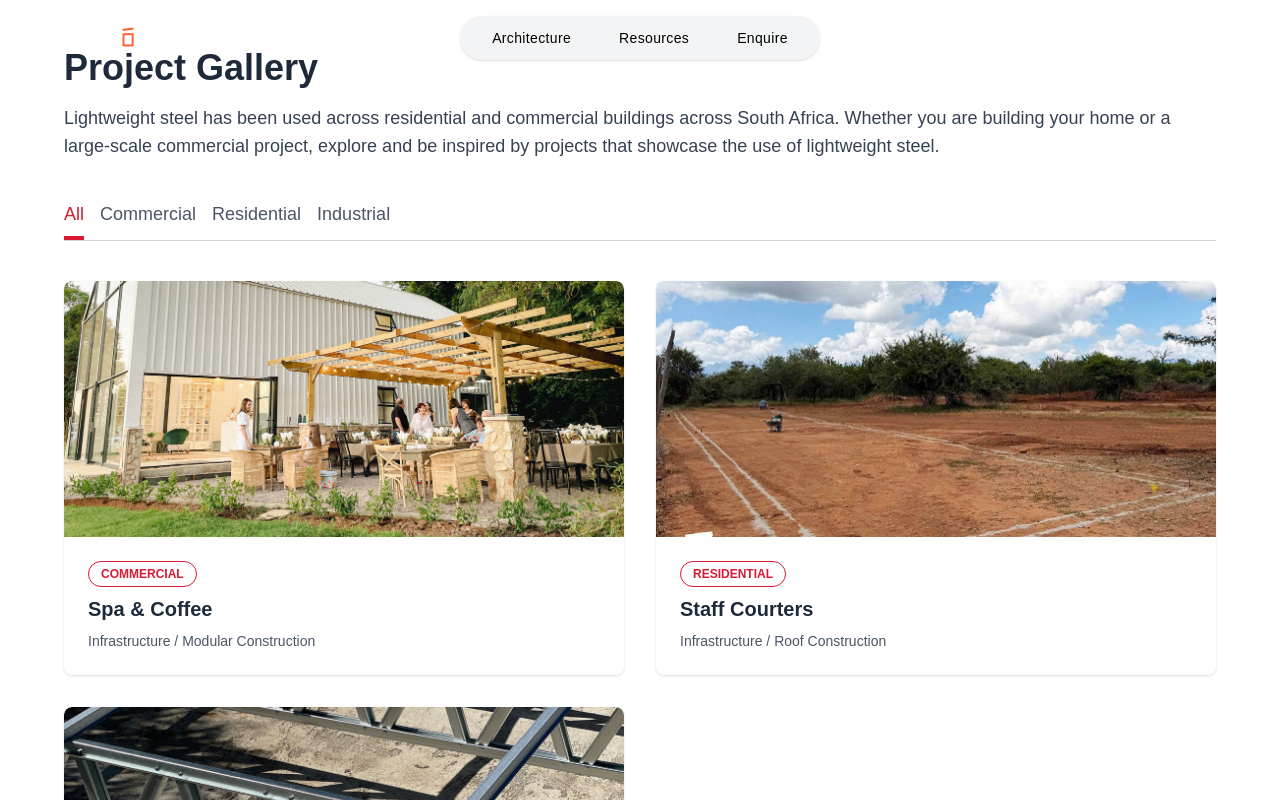
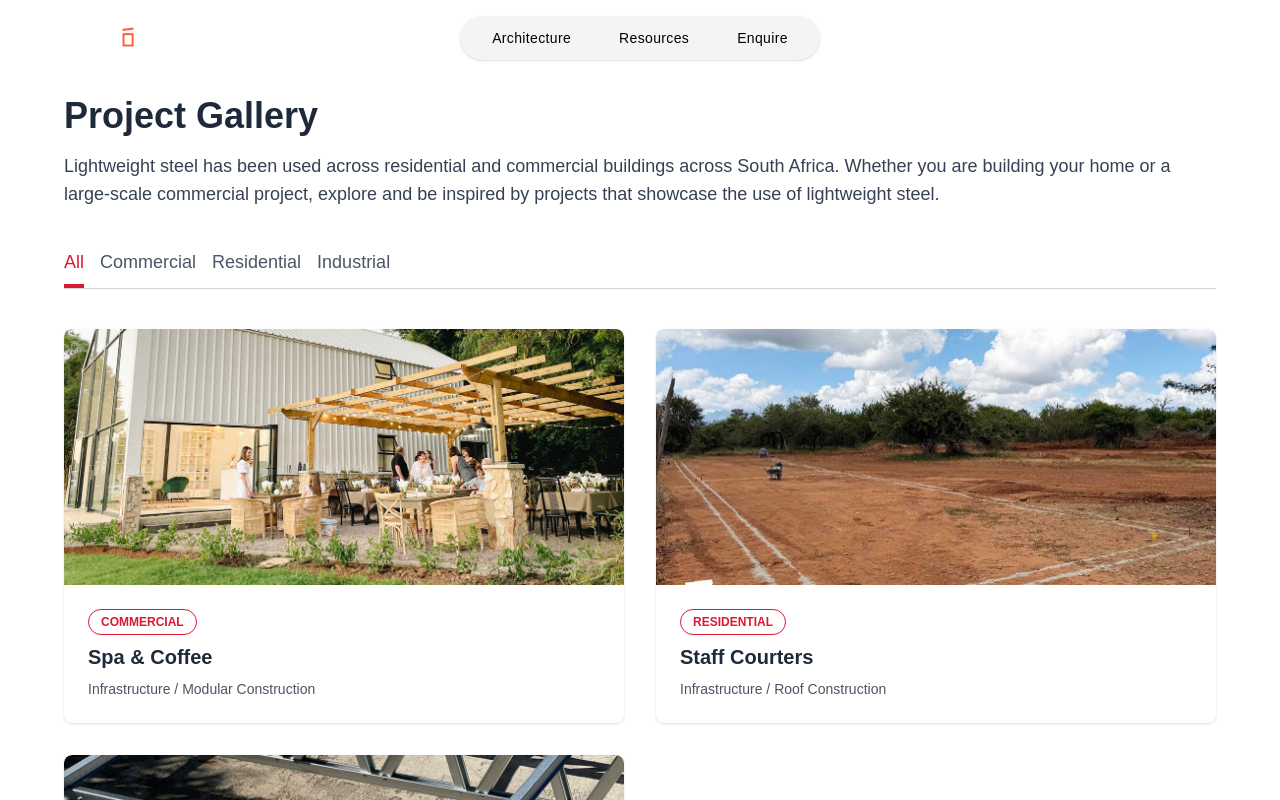
Before and after one commit to Marco1993-M/pequeno, a Next.js app: page /recent in a window 1280 px wide. Shown: the top 800 px of the page. Built offline with nearby package versions, Linux system fonts and the light colour scheme.

Commit message:
Update page.js

```diff
--- a/src/app/recent/page.js
+++ b/src/app/recent/page.js
@@ -88,7 +88,7 @@ export default function RecentProjects() {
   };
 
   return (
-    <main className="font-sans text-gray-800 px-4 py-12 bg-white">
+    <main className="font-sans text-gray-800 px-4 py-24 bg-white">
       {/* Header */}
       <section className="max-w-6xl mx-auto mb-10">
         <h1 className="text-4xl font-bold mb-4 text-left">Project Gallery</h1>
```
